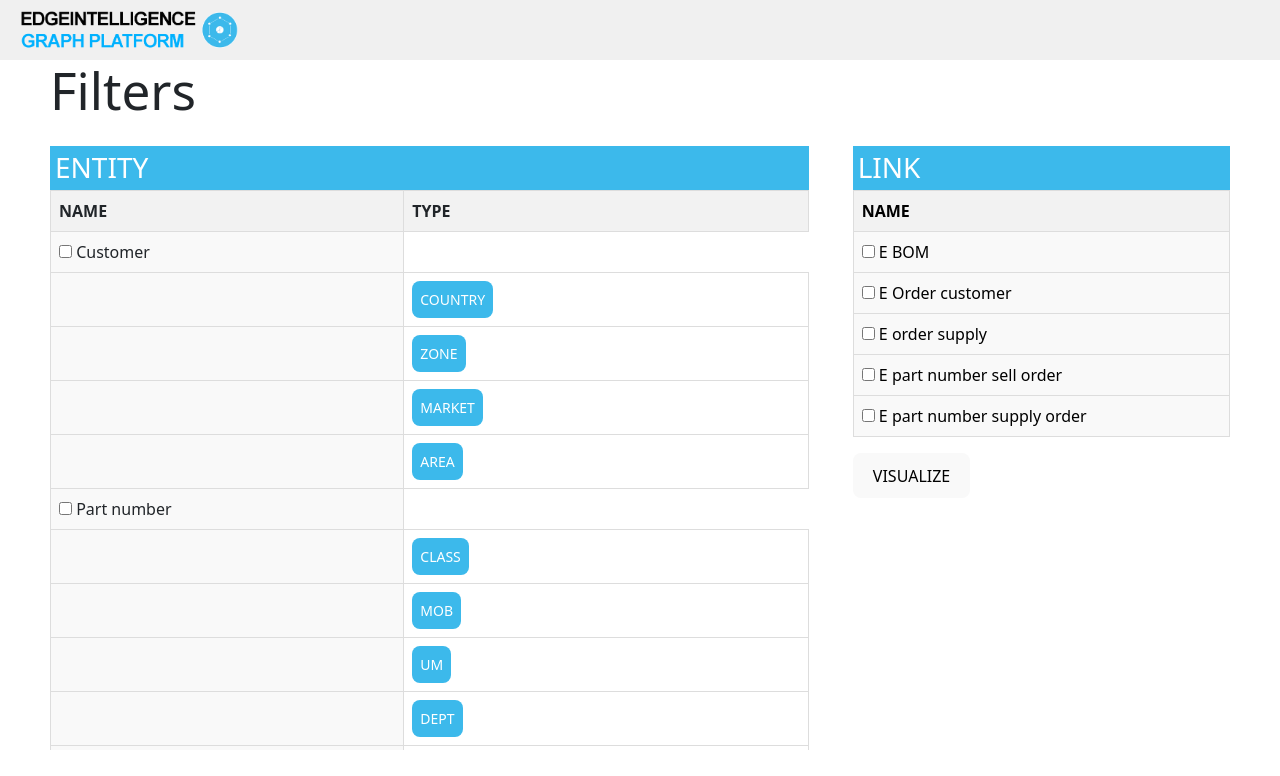
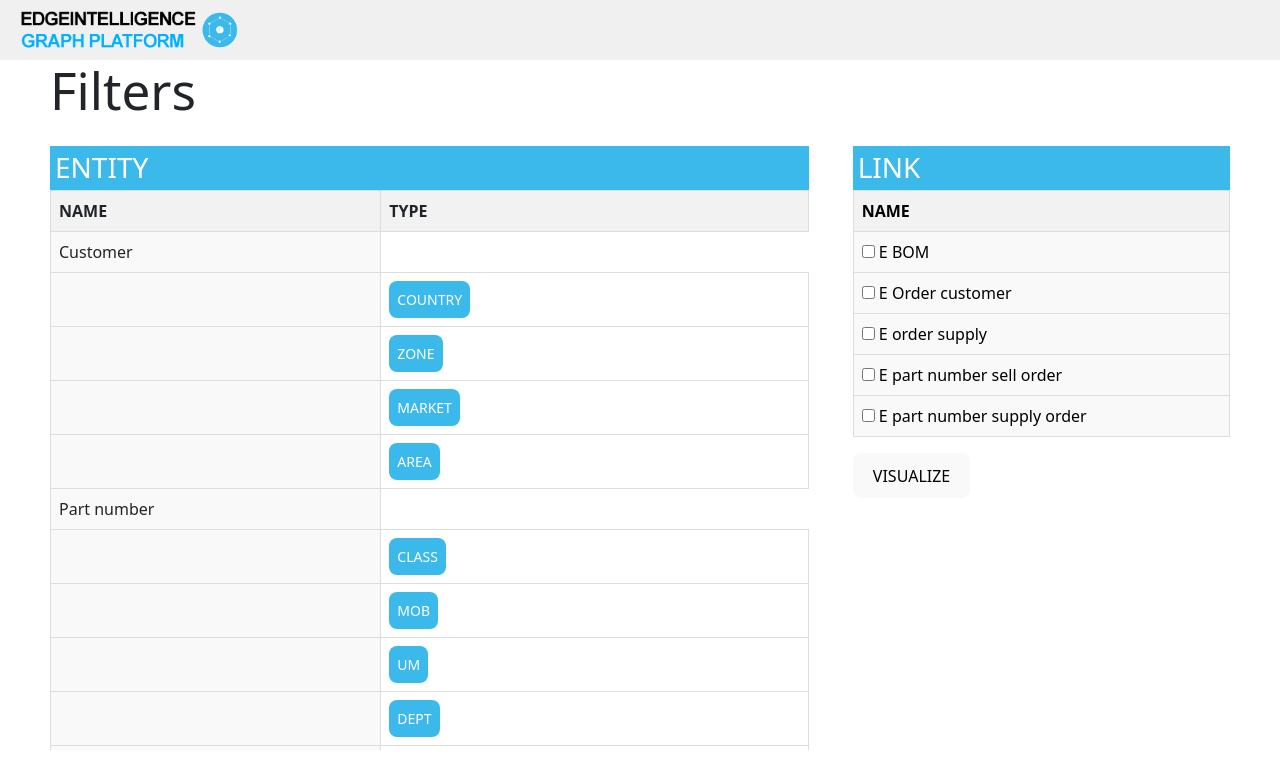
Before and after one commit to aamir910/3d-force-network-graph-, a React (Vite) app: page /visualize in a window 1280 px wide. Shown: the top 776 px of the page. Built offline with nearby package versions, Linux system fonts and the light colour scheme.

Commit message:
update the name selection of the nodes there

```diff
--- a/src/components/visualize/ForceGraph3D.jsx
+++ b/src/components/visualize/ForceGraph3D.jsx
@@ -219,7 +219,7 @@ const Visualize_filteration = () => {
                                       <td>
                                         {headerIndex === 0 ? (
                                           <>
-                                            <input
+                                            {/* <input
                                               type="checkbox"
                                               name=""
                                               id=""
@@ -229,7 +229,7 @@ const Visualize_filteration = () => {
                                                   getEntityName(filePath)
                                                 )
                                               }
-                                            />{" "}
+                                            />{" "} */}
                                             {getEntityName(filePath)}
                                           </>
                                         ) : (
@@ -251,6 +251,11 @@ const Visualize_filteration = () => {
                                                       <input
                                                         type="checkbox"
                                                         value={item}
+                                                        onChange={() =>
+                                                          handleEntityData(
+                                                            getEntityName(filePath)
+                                                          )
+                                                        }
                                                         // Handle checkbox change logic here
                                                       />
                                                       {item}
```
